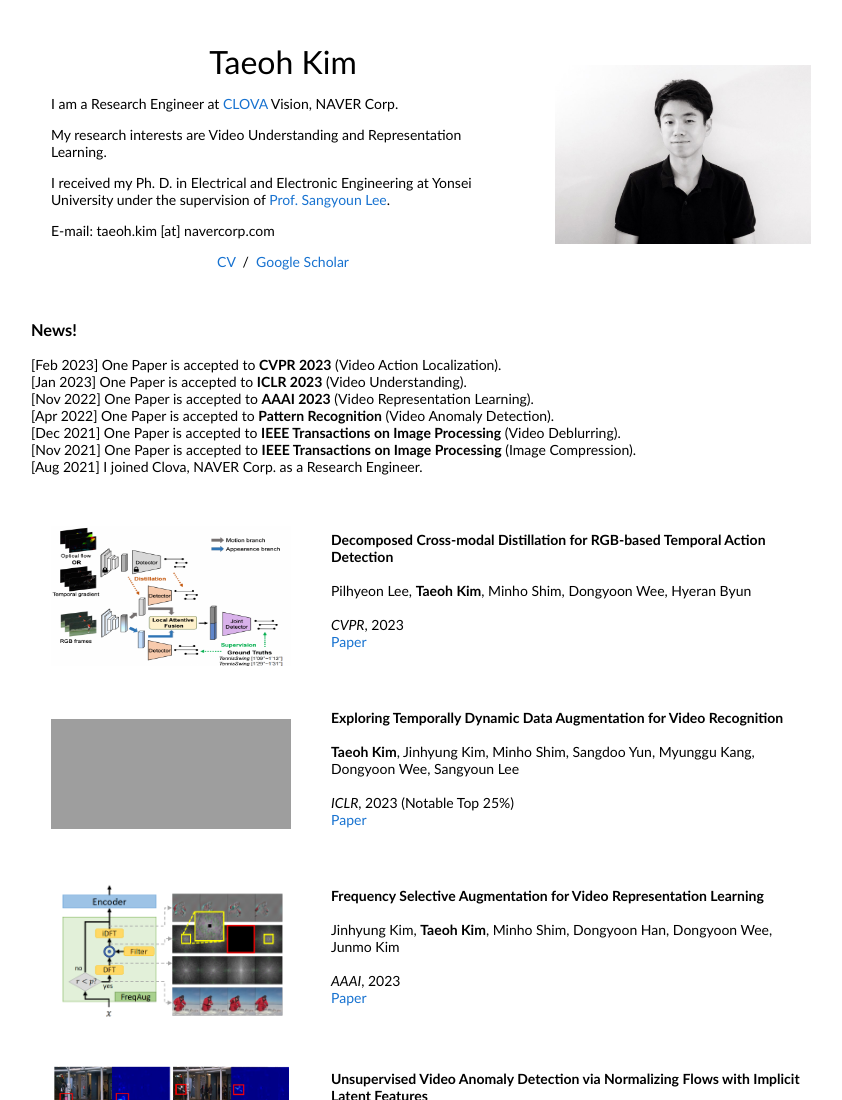
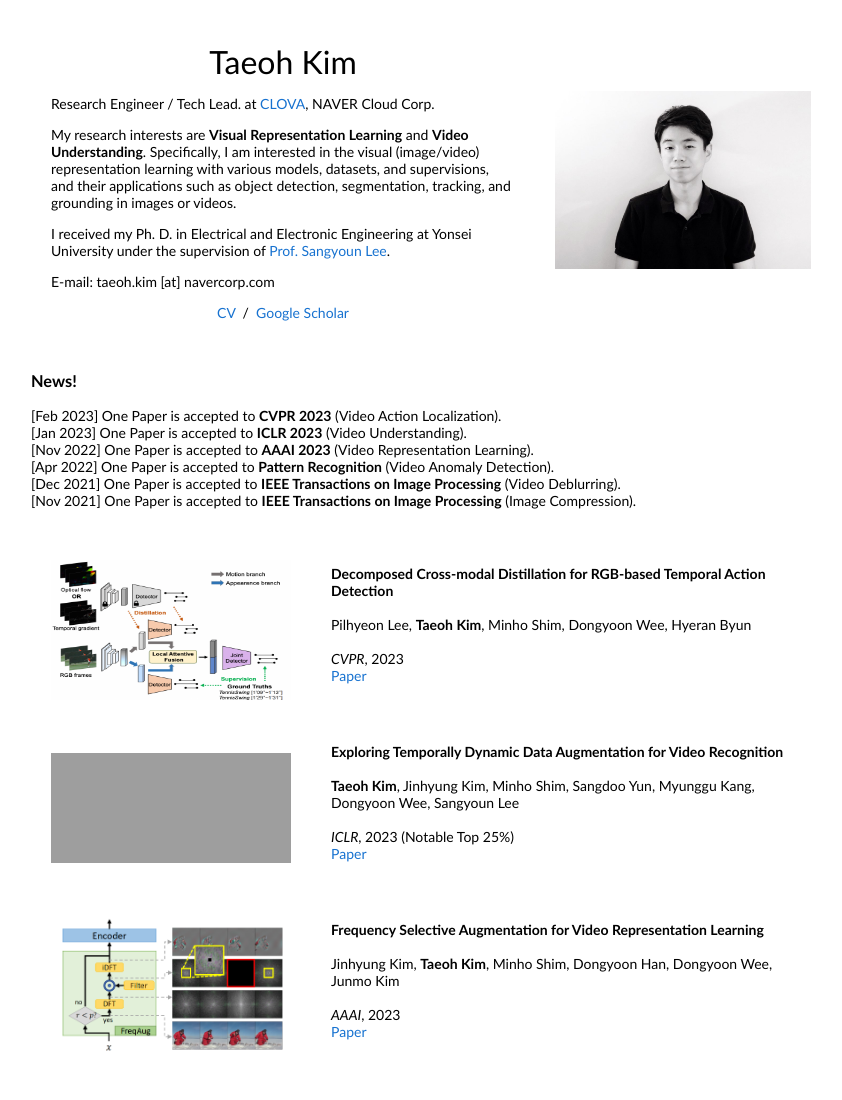
Before and after one commit to taeoh-kim/taeoh-kim.github.io, a plain HTML site: page index.html in a window 1280 px wide. Shown: the top 1100 px of the page, without its empty margins (209-1051 px from the left). Drawn offline with Linux system fonts and the light colour scheme; grey boxes are pictures that could not be loaded.

Commit message:
Add files via upload

```diff
--- a/index.html
+++ b/index.html
@@ -21,10 +21,12 @@
               <p style="text-align:center">
                 <name>Taeoh Kim</name>
               </p>
-              <p>I am a Research Engineer at <a href="https://clova.ai/">CLOVA</a> Vision, NAVER Corp.
+              <p>Research Engineer / Tech Lead. at <a href="https://clova.ai/">CLOVA</a>, NAVER Cloud Corp.
               </p>
               <p>
-                My research interests are Video Understanding and Representation Learning.
+                My research interests are <strong>Visual Representation Learning</strong> and <strong>Video Understanding</strong>.
+                Specifically, I am interested in the visual (image/video) representation learning with various models, datasets, and supervisions,
+                and their applications such as object detection, segmentation, tracking, and grounding in images or videos.
               </p>
               <p>I received my Ph. D. in Electrical and Electronic Engineering at Yonsei University under the supervision of <a href="http://mvp.yonsei.ac.kr/">Prof. Sangyoun Lee</a>.
               </p>
@@ -51,7 +53,6 @@
           [Apr 2022] One Paper is accepted to <strong>Pattern Recognition</strong> (Video Anomaly Detection). <br>
           [Dec 2021] One Paper is accepted to <strong>IEEE Transactions on Image Processing</strong> (Video Deblurring). <br>
           [Nov 2021] One Paper is accepted to <strong>IEEE Transactions on Image Processing</strong> (Image Compression). <br>
-          [Aug 2021] I joined Clova, NAVER Corp. as a Research Engineer. <br>
               </p>
         <br>
 
```
